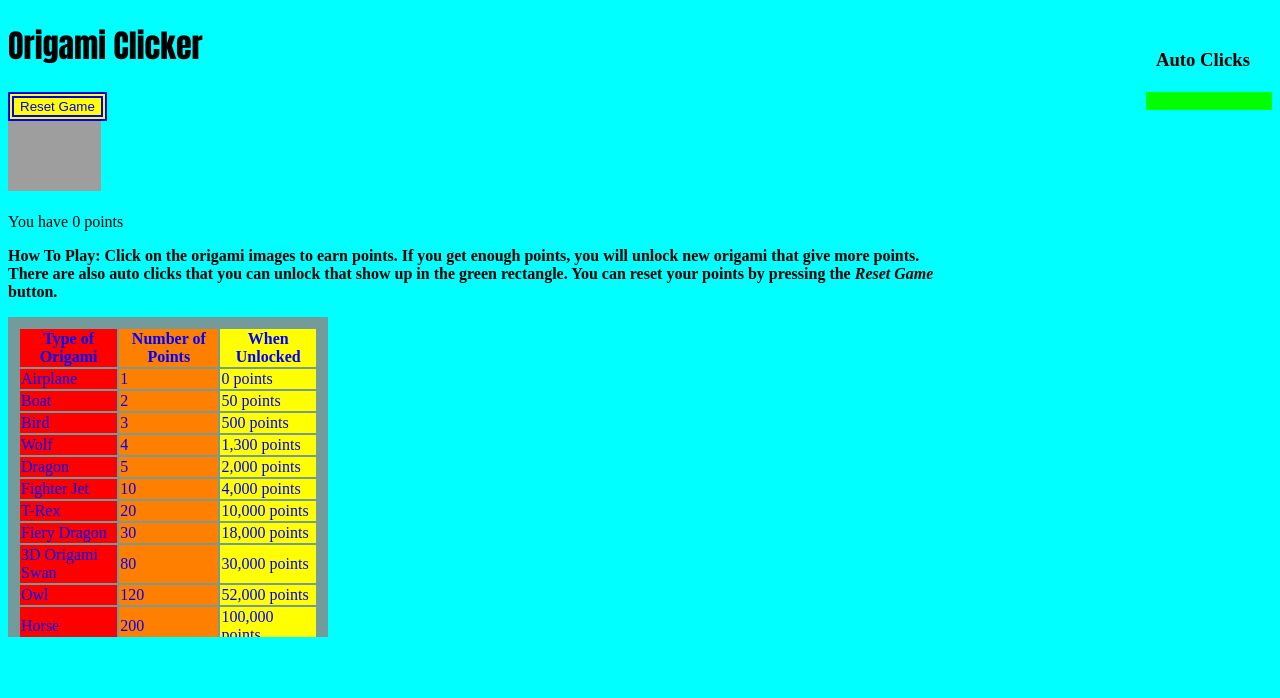
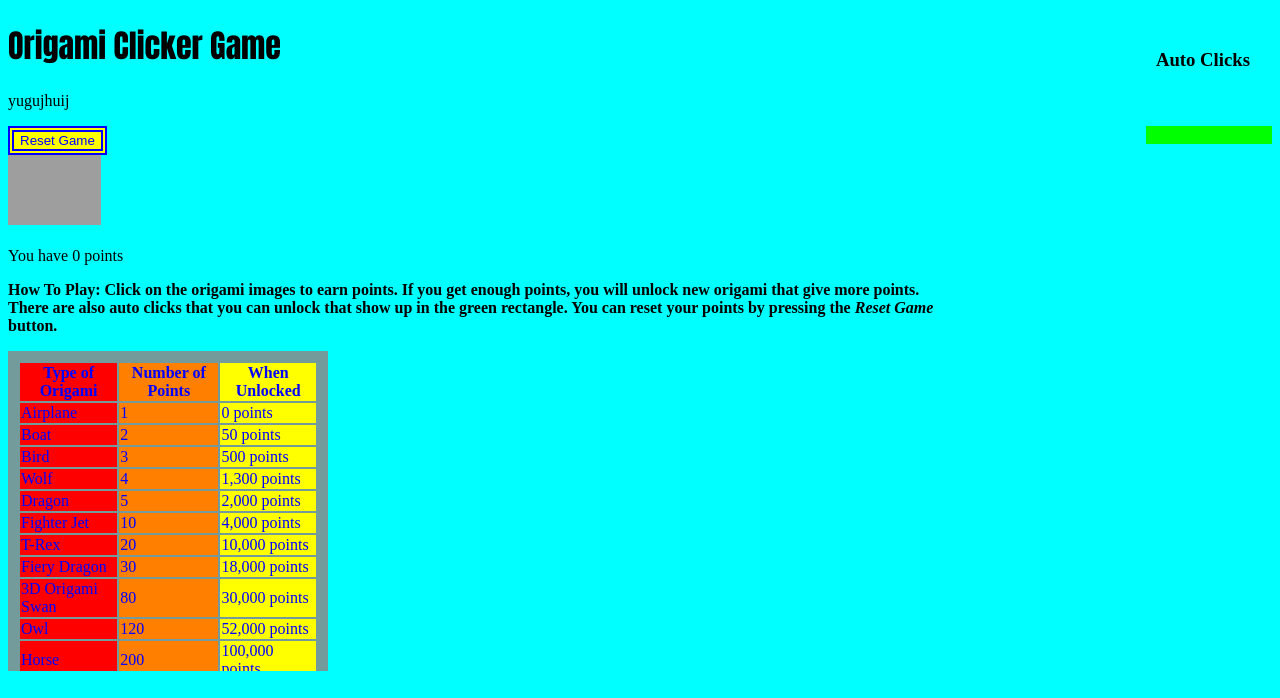
Before and after one commit to Arnbloxlee/Arnbloxlee.github.io, a plain HTML site: page index.html in a window 1280 px wide. Drawn offline with nearby package versions, Linux system fonts and the light colour scheme; grey boxes are pictures that could not be loaded.

Commit message:
Update index.html

```diff
--- a/index.html
+++ b/index.html
@@ -6,7 +6,9 @@
     <link rel="stylesheet" href="style.css">
   </head>
   <body>
-    <h1>Origami Clicker</h1>
+    <h1>Origami Clicker Game</h1>
+
+    <p>yugujhuij</p>
 
     <!--This div contains the auto click images-->
     <div id="auto-clicks-container">
```
